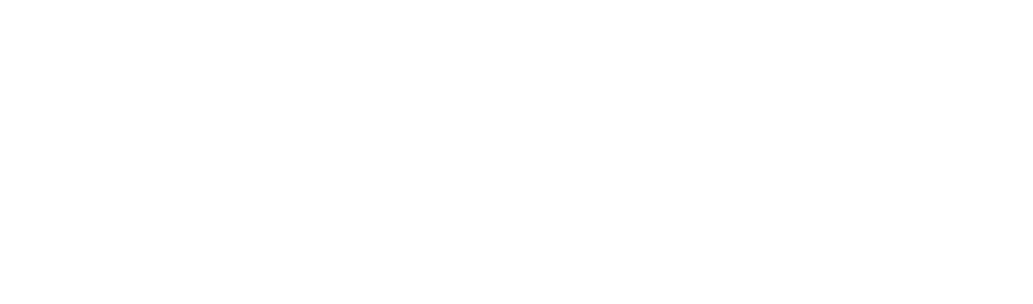
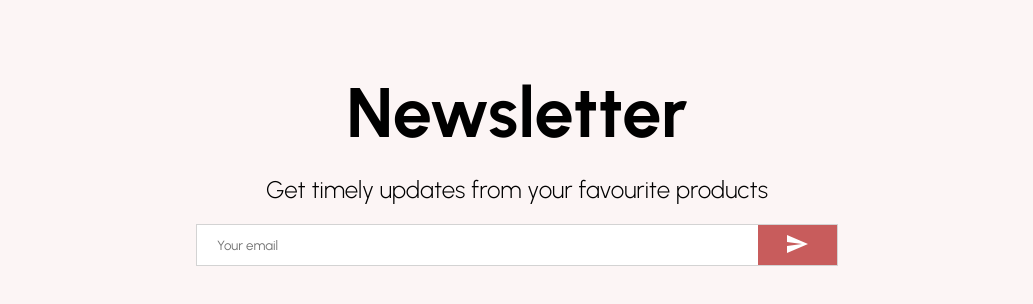
Before and after one commit to sophiiaR/my-outfit, a React (Create React App) app in the folder client/: page / in a window 1280 px wide. Shown: the part 2688-2992 px from the top of the page, without its empty margins (123-1156 px from the left). Before the commit the page ends 2616 px from the top, so only its background shows below. Built offline with nearby package versions, Linux system fonts and the light colour scheme.

Commit message:
Create and styled Newsletter component

```diff
--- /dev/null
+++ b/client/src/components/Newsletter.jsx
@@ -0,0 +1,58 @@
+import React from 'react';
+import styled from 'styled-components';
+import { Send } from "@material-ui/icons";
+
+const Container = styled.div`
+    height: 60vh;
+    background-color: #fcf5f5;
+    display: flex;
+    align-items: center;
+    justify-content: center;
+    flex-direction: column;
+`
+const Title = styled.h1`
+    font-size: 70px;
+    margin-bottom: 20px;
+`
+const Description = styled.div`
+    font-size: 24px;
+    margin-bottom: 20px;
+    font-weight: 300;
+`
+const InputContainer = styled.div`
+    width: 50%;
+    height: 40px;
+    background-color: white;
+    display: flex;
+    justify-content: space-between;
+    border: 1px solid lightgray;
+
+`
+const Input = styled.input`
+    border: none;
+    flex: 8;
+    padding-left: 20px;
+`
+const Button = styled.button`
+    flex: 1;
+    border: none;
+    background-color: #C85C5C;
+    color: white;
+`
+
+const Newsletter = () => {
+    return (
+        <Container>
+            <Title>Newsletter</Title>
+            <Description>Get timely updates from your favourite products</Description>
+            <InputContainer>
+                <Input placeholder="Your email"/>
+                <Button>
+                    <Send />
+                </Button>
+            </InputContainer>
+        </Container>
+    )
+}
+
+export default Newsletter;
--- a/client/src/pages/Home.jsx
+++ b/client/src/pages/Home.jsx
@@ -2,6 +2,7 @@
 import Announcement from '../components/Announcement';
 import Categories from '../components/Categories';
 import Navbar from '../components/Navbar';
+import Newsletter from '../components/Newsletter';
 import Products from '../components/Products';
 import Slider from '../components/Slider';
 
@@ -14,6 +15,7 @@
             <Slider />
             <Categories />
             <Products />
+            <Newsletter />
         </div>
     )
 }
```
